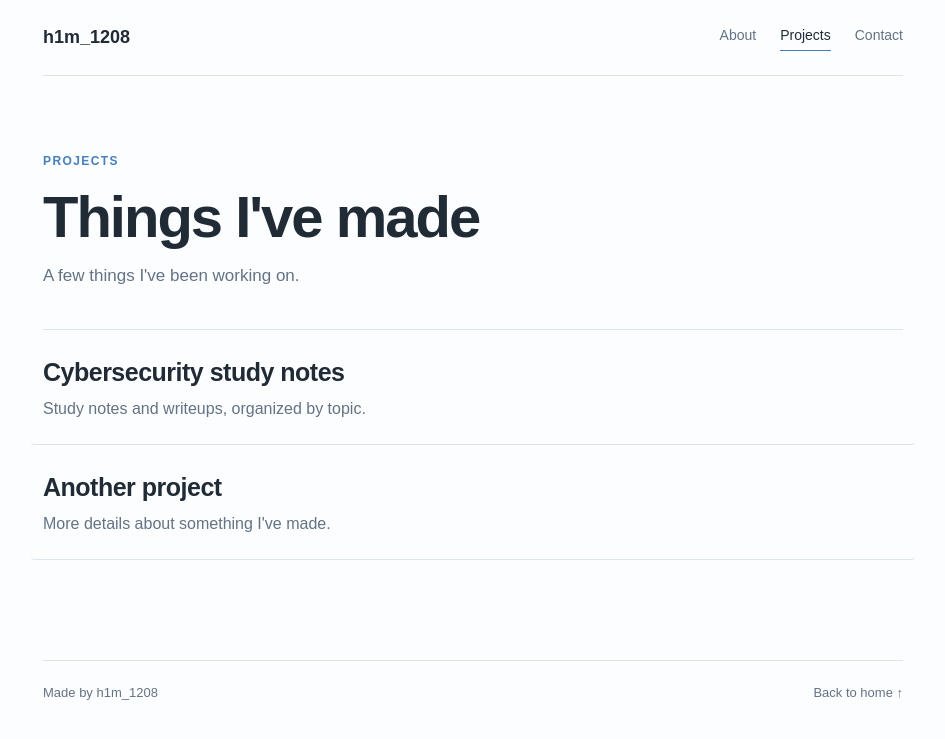
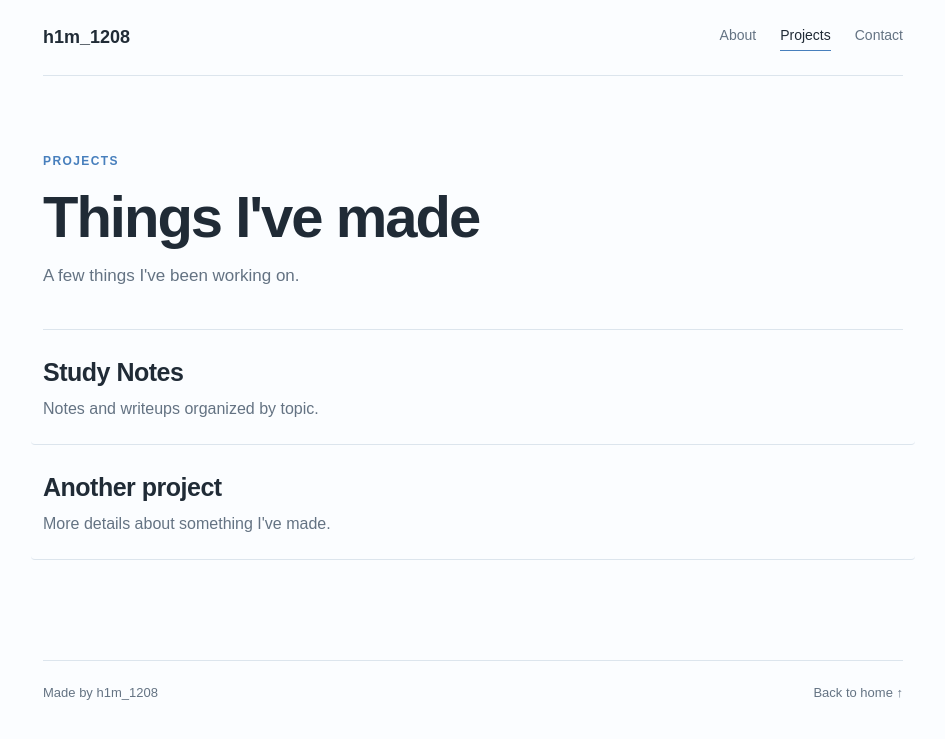
Before and after one commit to h1m1208/h1m1208.github.io, a Jekyll site: the page projects.html, which Jekyll copies as it is, in a window 1280 px wide. Shown: the top 739 px of the page, without its empty margins (167-1112 px from the left). Built offline with Jekyll 4.4.1, drawn with Linux system fonts in a browser that asks for light colours.

Commit message:
Refactor notes structure: rename 'notes' to 'study-notes', update paths, and adjust README and layouts accordingly

```diff
--- a/_config.yml
+++ b/_config.yml
@@ -6,7 +6,7 @@ markdown: kramdown
 collections:
   notes:
     output: true
-    permalink: /notes/:path.html
+    permalink: /study-notes/:path.html
 
 defaults:
   - scope:
--- a/_layouts/default.html
+++ b/_layouts/default.html
@@ -3,7 +3,7 @@
   <head>
     <meta charset="utf-8">
     <meta name="viewport" content="width=device-width, initial-scale=1">
-    <meta name="description" content="{{ page.description | default: 'Cybersecurity notes by h1m_1208.' | escape }}">
+    <meta name="description" content="{{ page.description | default: 'Notes and writeups by h1m_1208.' | escape }}">
     <title>{{ page.title | default: page.basename | default: site.title | replace: '_', ' ' | escape }} — {{ site.title | escape }}</title>
     <link rel="stylesheet" href="{{ '/style.css' | relative_url }}">
   </head>
--- a/_layouts/note.html
+++ b/_layouts/note.html
@@ -3,13 +3,13 @@ layout: default
 ---
 <main class="note-page">
   <aside class="note-sidebar" aria-label="Notes navigation">
-    <h2>Study notes</h2>
+    <h2>Study Notes</h2>
     <ul class="note-tree">{% include note-tree.html nodes=site.data.notes_tree %}</ul>
   </aside>
   <article class="note-content">
-    <p class="eyebrow">CYBERSECURITY NOTES</p>
+    <p class="eyebrow">STUDY NOTES</p>
     <div class="note-toolbar">
-      <a href="{{ '/notes/' | relative_url }}">← All notes</a>
+      <a href="{{ '/study-notes/' | relative_url }}">← All notes</a>
       <span>{{ page.path | remove: '.md' | remove: '_notes/' | replace: '_', ' ' | replace: '/', ' / ' }}</span>
     </div>
     <div class="markdown-content">
--- a/projects.html
+++ b/projects.html
@@ -23,9 +23,9 @@
         <h1>Things I've made</h1>
         <p class="intro-text">A few things I've been working on.</p>
         <div class="project-list">
-          <a class="project" href="notes/">
-            <h2>Cybersecurity study notes</h2>
-            <p>Study notes and writeups, organized by topic.</p>
+          <a class="project" href="study-notes/">
+            <h2>Study Notes</h2>
+            <p>Notes and writeups organized by topic.</p>
           </a>
           <article class="project">
             <h2>Another project</h2>
```
Also changed, not shown: study-notes/index.html (renamed from notes/index.html, +5 -5 lines), .github/workflows/pages.yml, README.md.
